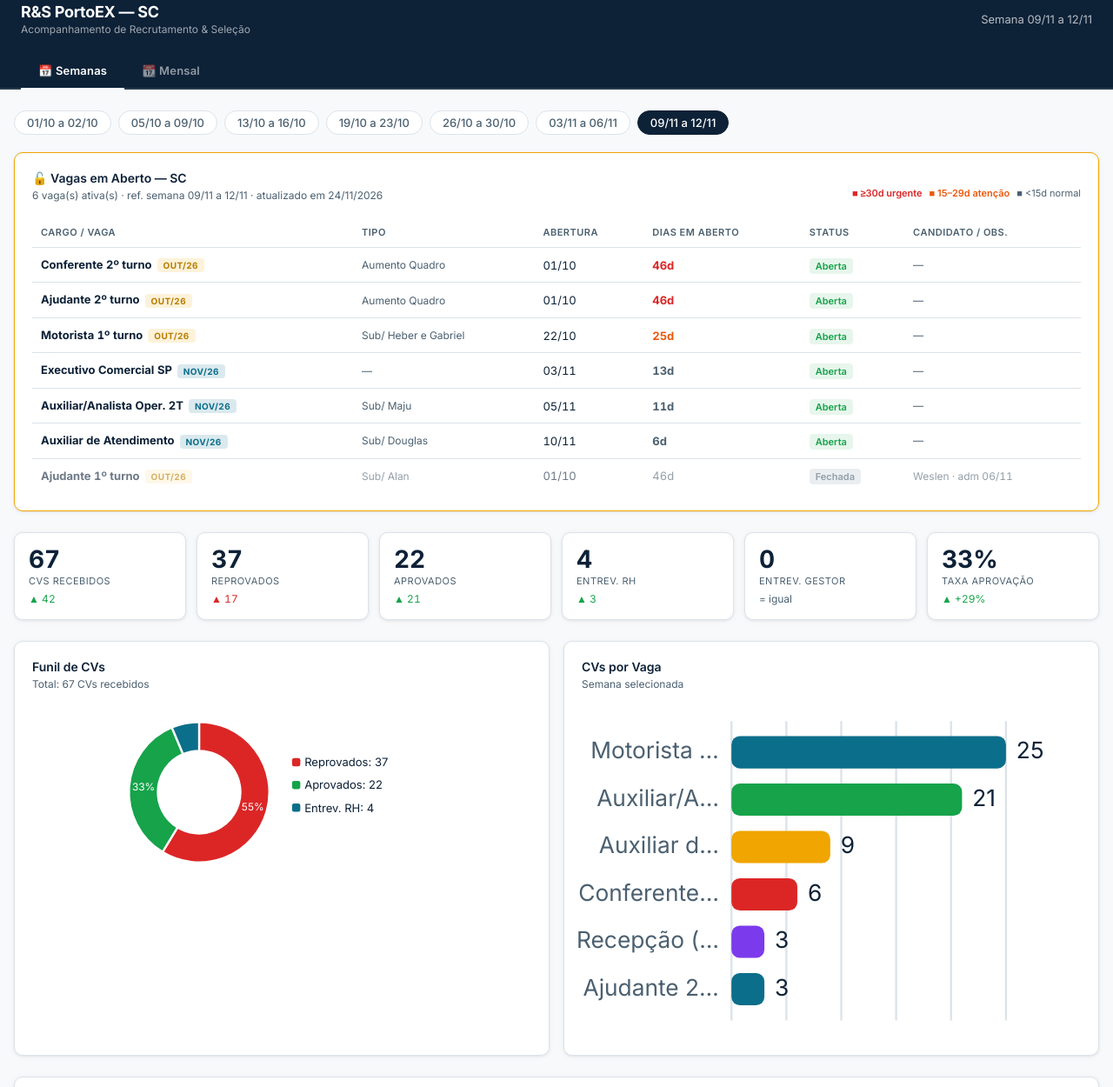
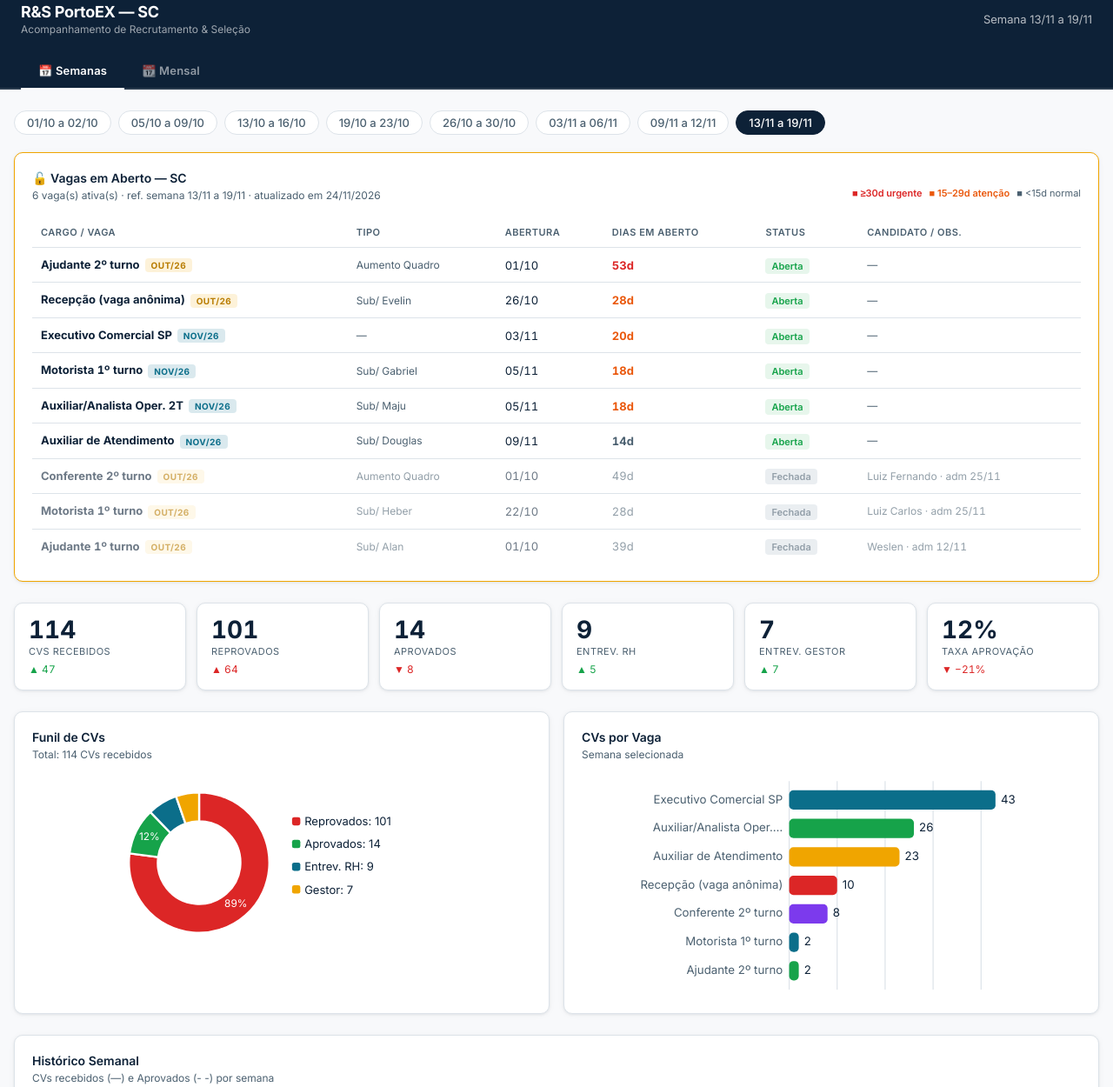
Before and after one commit to diuliasilva/dashboard-rh, a plain HTML site: page recrutamento.html in a window 1280 px wide. Shown: the part 17-1267 px from the top of the page at 87% size. Drawn offline with nearby package versions, Linux system fonts and the light colour scheme.

Commit message:
Adiciona semana 13–19/11 ao dashboard de R&S e ajusta gráfico de vagas
Co-Authored-By: Claude Opus 5.5 <noreply@anthropic.com>
Claude-Session: https://claude.ai/code/session_01SGyCKDoNRcB3C1fCGFPTLY

```diff
--- a/recrutamento.html
+++ b/recrutamento.html
@@ -105,7 +105,7 @@ tr:last-child td{border-bottom:none;}
     <div class="card">
       <div class="card-title">CVs por Vaga</div>
       <div class="card-note">Semana selecionada</div>
-      <svg id="vaga-svg" width="100%" viewBox="0 0 240 160" style="display:block;overflow:visible"></svg>
+      <svg id="vaga-svg" width="100%" viewBox="0 0 380 210" style="display:block;max-width:460px;margin:0 auto"></svg>
     </div>
   </div>
   <div class="trend-card">
@@ -137,13 +137,15 @@ tr:last-child td{border-bottom:none;}
 // ═══════════════════════════════════════════════════════════════
 
 const VAGAS_ABERTAS = [
-  {vaga:"Conferente 2º turno",          tipo:"Aumento Quadro",       abertura:"01/10/2026", diasAberto:46, status:"Aberta"},
-  {vaga:"Ajudante 1º turno",            tipo:"Sub/ Alan",             abertura:"01/10/2026", diasAberto:46, status:"Fechada", candidato:"Weslen", fechamento:"06/11"},
-  {vaga:"Ajudante 2º turno",            tipo:"Aumento Quadro",        abertura:"01/10/2026", diasAberto:46, status:"Aberta"},
-  {vaga:"Motorista 1º turno",           tipo:"Sub/ Heber e Gabriel",  abertura:"22/10/2026", diasAberto:25, status:"Aberta"},
-  {vaga:"Executivo Comercial SP",       tipo:"—",                     abertura:"03/11/2026", diasAberto:13, status:"Aberta"},
-  {vaga:"Auxiliar/Analista Oper. 2T",   tipo:"Sub/ Maju",             abertura:"05/11/2026", diasAberto:11, status:"Aberta"},
-  {vaga:"Auxiliar de Atendimento",      tipo:"Sub/ Douglas",          abertura:"10/11/2026", diasAberto:6,  status:"Aberta"},
+  {vaga:"Ajudante 2º turno",            tipo:"Aumento Quadro",        abertura:"01/10/2026", diasAberto:53, status:"Aberta"},
+  {vaga:"Recepção (vaga anônima)",      tipo:"Sub/ Evelin",           abertura:"26/10/2026", diasAberto:28, status:"Aberta"},
+  {vaga:"Executivo Comercial SP",       tipo:"—",                     abertura:"03/11/2026", diasAberto:20, status:"Aberta"},
+  {vaga:"Motorista 1º turno",           tipo:"Sub/ Gabriel",          abertura:"05/11/2026", diasAberto:18, status:"Aberta"},
+  {vaga:"Auxiliar/Analista Oper. 2T",   tipo:"Sub/ Maju",             abertura:"05/11/2026", diasAberto:18, status:"Aberta"},
+  {vaga:"Auxiliar de Atendimento",      tipo:"Sub/ Douglas",          abertura:"09/11/2026", diasAberto:14, status:"Aberta"},
+  {vaga:"Conferente 2º turno",          tipo:"Aumento Quadro",        abertura:"01/10/2026", diasAberto:49, status:"Fechada", candidato:"Luiz Fernando", fechamento:"25/11"},
+  {vaga:"Motorista 1º turno",           tipo:"Sub/ Heber",            abertura:"22/10/2026", diasAberto:28, status:"Fechada", candidato:"Luiz Carlos",   fechamento:"25/11"},
+  {vaga:"Ajudante 1º turno",            tipo:"Sub/ Alan",             abertura:"01/10/2026", diasAberto:39, status:"Fechada", candidato:"Weslen",        fechamento:"12/11"},
 ];
 
 const SEMANAS = [
@@ -206,11 +208,11 @@ const SEMANAS = [
     label:"03/11 a 06/11",
     cvs:25, reprov:20, aprov:1, entrevRH:1, entrevGestor:0, taxaAprov:0.04,
     vagas:[
-      {vaga:"Ajudante 1º turno",   cvs:7,  reprov:2,  aprov:1, taxaAprov:0.14, status:"Fechada", obs:"Weslen admitido 06/11"},
+      {vaga:"Ajudante 1º turno",   cvs:7,  reprov:2,  aprov:1, taxaAprov:0.14, status:"Fechada", obs:"Weslen admitido 12/11"},
       {vaga:"Motorista 1º turno",  cvs:8,  reprov:8,  aprov:0, taxaAprov:0.0,  status:"Aberta"},
       {vaga:"Conferente 2º turno", cvs:10, reprov:10, aprov:0, taxaAprov:0.0,  status:"Aberta"},
     ],
-    obs:"Semana 03–06/11 — apenas SC. 3 candidatos desclassificados na pesquisa. Ajudante 1T fechada: Weslen adm. 06/11."
+    obs:"Semana 03–06/11 — apenas SC. 3 candidatos desclassificados na pesquisa. Ajudante 1T fechada em 09/11: Weslen adm. 12/11."
   },
   {
     id:"sem-0911", mes:"2026-11", ordem:2,
@@ -225,6 +227,21 @@ const SEMANAS = [
       {vaga:"Ajudante 2º turno",           cvs:3,  reprov:2,  aprov:1,  taxaAprov:0.33, status:"Aberta"},
     ],
     obs:"Semana 09–12/11 — SC. Total SC: 67 CVs. SP: +148 CVs (Exec. Comercial 112, Ajudante 9, Motorista 27 — todos reprovados). Levantamento passa a ser seg–qui a partir desta semana."
+  },
+  {
+    id:"sem-1311", mes:"2026-11", ordem:3,
+    label:"13/11 a 19/11",
+    cvs:114, reprov:101, aprov:14, entrevRH:9, entrevGestor:7, taxaAprov:0.123,
+    vagas:[
+      {vaga:"Executivo Comercial SP",      cvs:43, reprov:43, aprov:0, taxaAprov:0.0,  status:"Aberta", obs:"3 por busca ativa (link)"},
+      {vaga:"Auxiliar/Analista Oper. 2T",  cvs:26, reprov:23, aprov:3, taxaAprov:0.12, status:"Aberta"},
+      {vaga:"Auxiliar de Atendimento",     cvs:23, reprov:20, aprov:3, taxaAprov:0.13, status:"Aberta"},
+      {vaga:"Recepção (vaga anônima)",     cvs:10, reprov:6,  aprov:4, taxaAprov:0.40, status:"Aberta"},
+      {vaga:"Conferente 2º turno",         cvs:8,  reprov:7,  aprov:1, taxaAprov:0.13, status:"Fechada", obs:"Luiz Fernando aprovado — adm. 25/11"},
+      {vaga:"Motorista 1º turno",          cvs:2,  reprov:1,  aprov:2, taxaAprov:1.0,  status:"Aberta", obs:"Luiz Carlos aprovado (Sub/Heber) — adm. 25/11; vaga Sub/Gabriel segue aberta"},
+      {vaga:"Ajudante 2º turno",           cvs:2,  reprov:1,  aprov:1, taxaAprov:0.50, status:"Aberta"},
+    ],
+    obs:"Semana 13–19/11 — SC, incluindo Executivo Comercial SP (43 CVs), como na planilha. 2 vagas fechadas: Conferente 2T (Luiz Fernando) e Motorista 1T Sub/Heber (Luiz Carlos), ambos com admissão em 25/11. SP: +22 CVs (Ajudante 11, Motorista 11)."
   }
 ];
 
@@ -422,8 +439,8 @@ function renderFunil(wk){
 function renderVagaBars(wk){
   const vagas=(wk.vagas||[]).filter(v=>v.cvs>0);
   const svg=d3.select('#vaga-svg'); svg.selectAll('*').remove();
-  if(!vagas.length){svg.append('text').attr('x',120).attr('y',80).attr('text-anchor','middle').attr('fill','var(--fg2)').attr('font-size',12).text('Sem dados');return;}
-  const ml=72,mr=36,mt=8,mb=8,W=240,H=160,iW=W-ml-mr,iH=H-mt-mb;
+  if(!vagas.length){svg.append('text').attr('x',190).attr('y',105).attr('text-anchor','middle').attr('fill','var(--fg2)').attr('font-size',12).text('Sem dados');return;}
+  const ml=150,mr=34,mt=6,mb=6,W=380,H=210,iW=W-ml-mr,iH=H-mt-mb;
   const maxV=d3.max(vagas,d=>d.cvs)||1;
   const x=d3.scaleLinear([0,maxV],[0,iW]);
   const y=d3.scaleBand(vagas.map(v=>v.vaga),[0,iH]).padding(.32);
@@ -443,7 +460,7 @@ function renderVagaBars(wk){
     .attr('x',-6).attr('y',d=>y(d.vaga)+y.bandwidth()/2)
     .attr('dominant-baseline','middle').attr('text-anchor','end')
     .attr('font-size',11).attr('font-family','Inter,sans-serif').attr('fill','var(--fg2)')
-    .text(d=>d.vaga.length>11?d.vaga.slice(0,10)+'…':d.vaga);
+    .text(d=>d.vaga.length>24?d.vaga.slice(0,23)+'…':d.vaga);
 }
 
 function renderTrend(){
```
